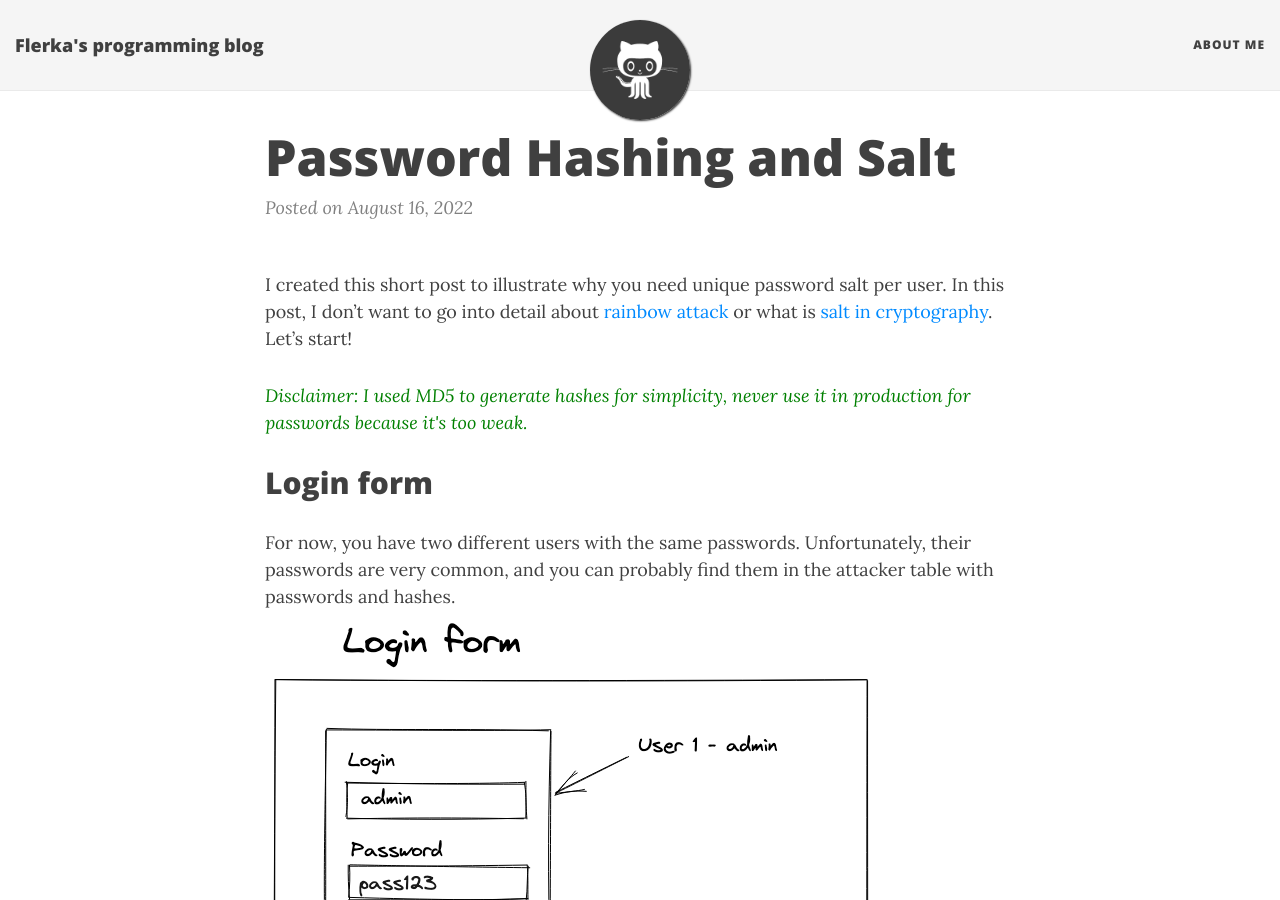
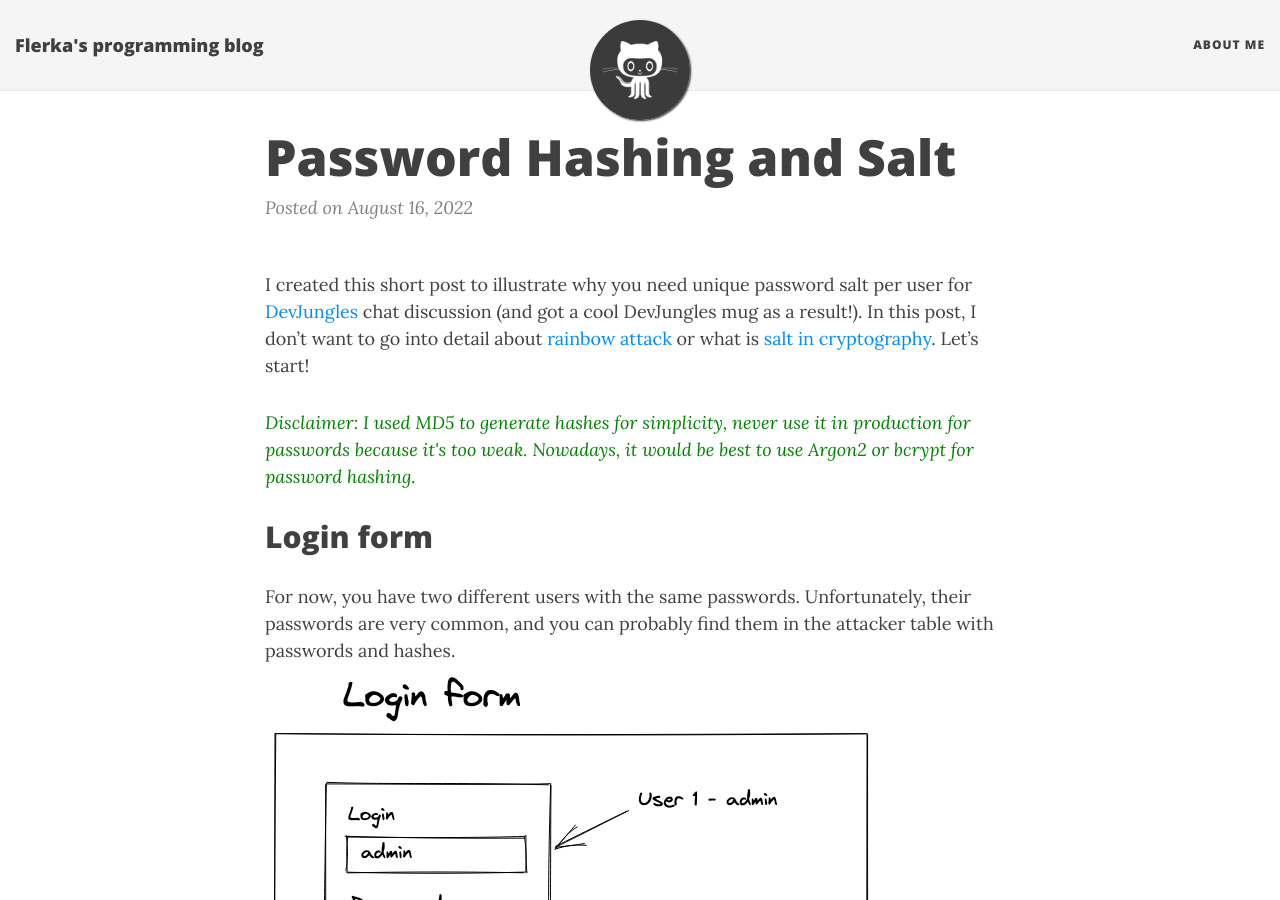
Before and after one commit to flerka/personal-blog, a Jekyll site: the page built from _posts/2022-08-16-password-hash-and-salt.md, in a window 1280 px wide and 900 px high. Built offline with Jekyll 4.4.1, drawn with Linux system fonts in a browser that asks for light colours; nearby versions of some CDN libraries; comment, search, counter and statistics services are not loaded; some of the changed text lies outside the part shown.

Commit message:
adds notes and to read section

```diff
--- a/_posts/2022-08-16-password-hash-and-salt.md
+++ b/_posts/2022-08-16-password-hash-and-salt.md
@@ -2,12 +2,12 @@
 layout: post
 title: Password Hashing and Salt
 subtitle:
-tags: [development, dotnet]
+tags: [development, cryptography]
 comments: true
 ---
-I created this short post to illustrate why you need unique password salt per user. In this post, I don't want to go into detail about [rainbow attack](https://en.wikipedia.org/wiki/Rainbow_table) or what is [salt in cryptography](https://en.wikipedia.org/wiki/Salt_(cryptography)). Let's start!
+I created this short post to illustrate why you need unique password salt per user for [DevJungles](https://www.youtube.com/c/DevJungles) chat discussion (and got a cool DevJungles mug as a result!). In this post, I don't want to go into detail about [rainbow attack](https://en.wikipedia.org/wiki/Rainbow_table) or what is [salt in cryptography](https://en.wikipedia.org/wiki/Salt_(cryptography)). Let's start!
 
-*<font color="green">Disclaimer: I used MD5 to generate hashes for simplicity, never use it in production for passwords because it's too weak.</font>*
+*<font color="green">Disclaimer: I used MD5 to generate hashes for simplicity, never use it in production for passwords because it's too weak. Nowadays, it would be best to use Argon2 or bcrypt for password hashing.</font>*
 
 ## Login form
 For now, you have two different users with the same passwords. Unfortunately, their passwords are very common, and you can probably find them in the attacker table with passwords and hashes.
@@ -31,6 +31,9 @@
 
 The attacker will need **N * K minutes** (where K is the number of users) to get your password from the hash, as they can generate a rainbow table for each salt.
 
+__*You can subscribe to my [Telegram channel](https://t.me/dotnetarticles), where I post interesting .NET-related stuff and tech news.*__
+
 ## What to read
-- https://en.wikipedia.org/wiki/Rainbow_table
-- https://en.wikipedia.org/wiki/Salt_(cryptography)
+- [https://en.wikipedia.org/wiki/Rainbow_table](https://en.wikipedia.org/wiki/Rainbow_table)
+- [https://en.wikipedia.org/wiki/Salt_(cryptography)](https://en.wikipedia.org/wiki/Salt_(cryptography))
+- [https://security.stackexchange.com/questions/17421/how-to-store-salt](https://security.stackexchange.com/questions/17421/how-to-store-salt)
```
